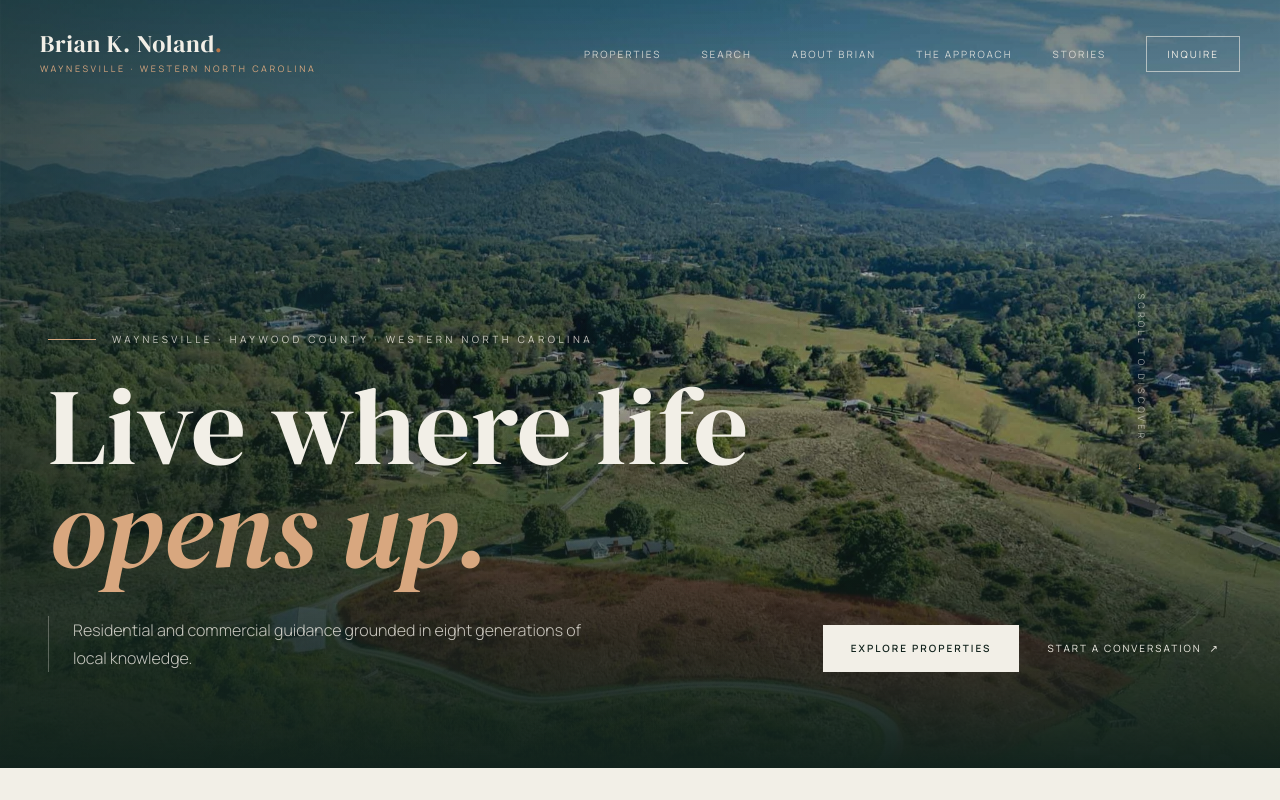
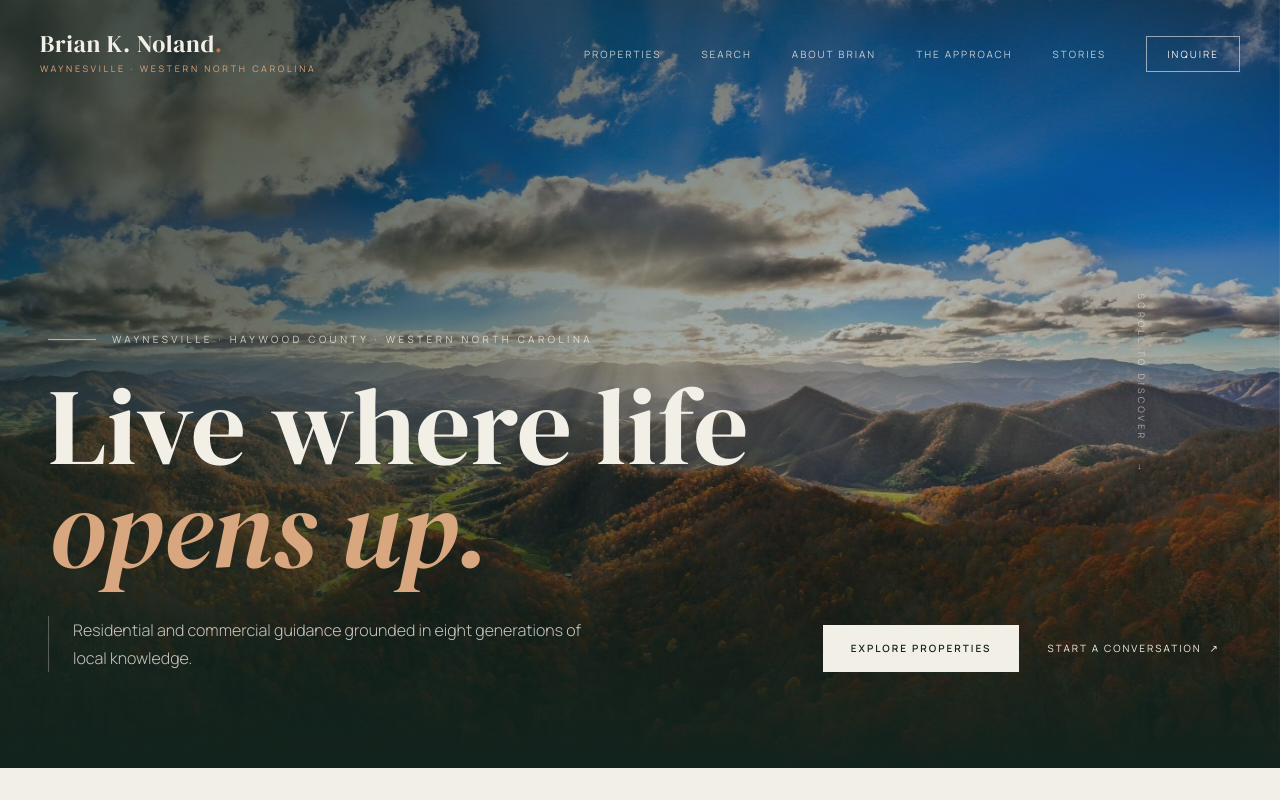
Before and after one commit to caseinfotech/brian-noland-waynesville, a Next.js app: page / in a window 1280 px wide. Shown: the top 800 px of the page. Built offline with nearby package versions, Linux system fonts and the light colour scheme.

Commit message:
Replace hero image with Blue Ridge autumn panorama
- New hero at 2046x872, also used for OG/Twitter card images

```diff
--- a/app/layout.tsx
+++ b/app/layout.tsx
@@ -9,14 +9,14 @@ export const metadata: Metadata = {
     title: "Brian K. Noland | Western North Carolina Real Estate",
     description:
       "Residential and commercial guidance grounded in eight generations of local knowledge.",
-    images: ["/images/belmont-drive.jpg"],
+    images: ["/images/blue-ridge-autumn.jpg"],
   },
   twitter: {
     card: "summary_large_image",
     title: "Brian K. Noland | Western North Carolina Real Estate",
     description:
       "Residential and commercial guidance grounded in eight generations of local knowledge.",
-    images: ["/images/belmont-drive.jpg"],
+    images: ["/images/blue-ridge-autumn.jpg"],
   },
 };
 
--- a/components/Hero.jsx
+++ b/components/Hero.jsx
@@ -5,8 +5,8 @@ export default function Hero() {
     <section id="top" className="relative flex h-[96svh] min-h-[680px] items-end overflow-hidden">
       <div className="absolute inset-0 hero-zoom">
         <Image
-          src="/images/belmont-drive.jpg"
-          alt="Long-range mountain views over Haywood County near Waynesville"
+          src="/images/blue-ridge-autumn.jpg"
+          alt="Autumn light over the Blue Ridge ridgelines of Haywood County, near Waynesville"
           fill
           priority
           className="object-cover"
```
Also changed, not shown: public/images/blue-ridge-autumn.jpg (added).
